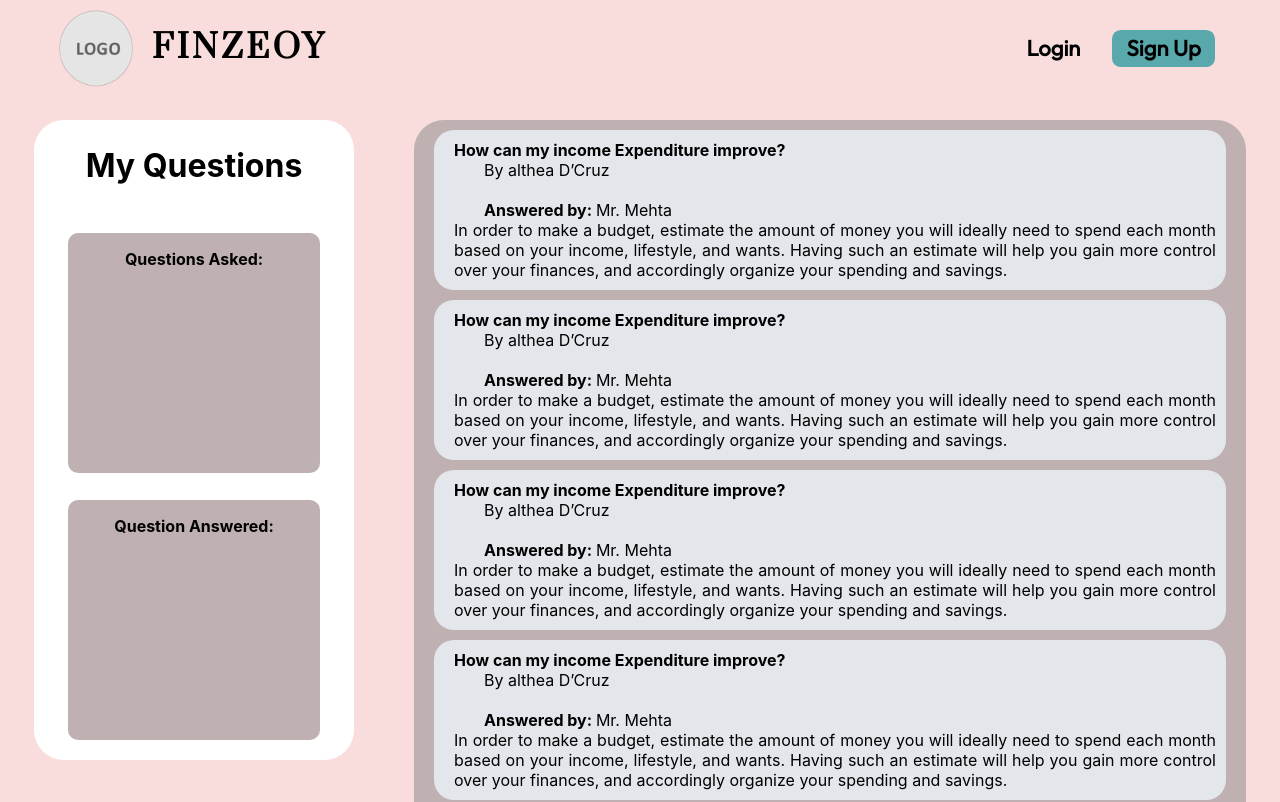
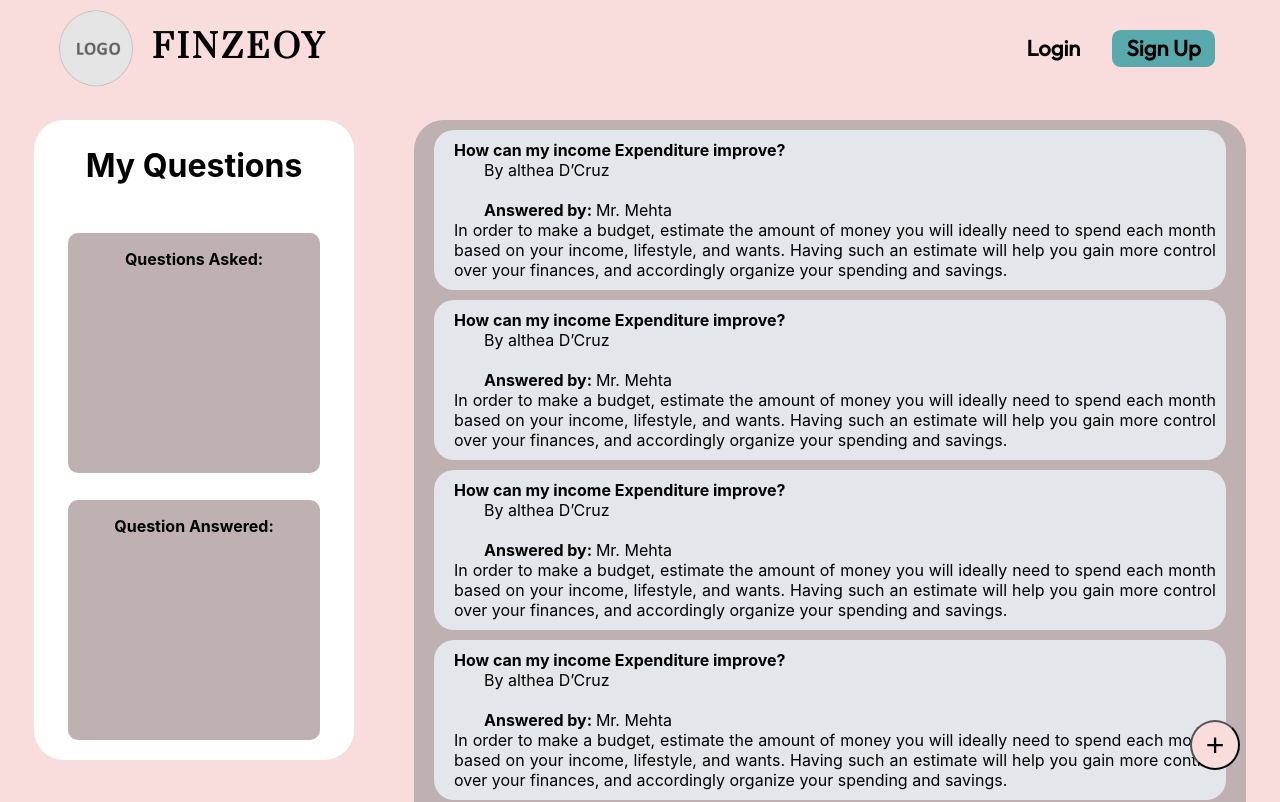
Before and after one commit to adhish-bahl/Finzeoy, a React (Create React App) app: page /discussion in a window 1280 px wide. Shown: the top 802 px of the page. Built offline with nearby package versions, Linux system fonts and the light colour scheme.

Commit message:
adding animation

```diff
--- a/src/components/Discussion.js
+++ b/src/components/Discussion.js
@@ -5,6 +5,7 @@ import DiscussionBox from './DiscussionBox'
 function Discussion() {
   return (
     <div className='discussionContainer'>
+        <button type="submit" className='postButton'>+</button>
         <div className="DCleft">
             <div className="DClheading">
                 <h1>My Questions</h1>
--- a/src/styles/Discussion.css
+++ b/src/styles/Discussion.css
@@ -8,6 +8,9 @@
     top: 0px;
     z-index: -50;
     background-color: #f9dddd;
+    height: fit-content;
+    /* overflow-y: hidden; */
+    /* overflow-x: hidden; */
 }
 
 .DCleft {
@@ -32,6 +35,7 @@
     border-radius: 10px;
     padding: 5px;
     width: 90%;
+    height: fit-content;
 }
 
 .DCRlower {
@@ -41,6 +45,7 @@
     padding: 5px;
     width: 90%;
     margin-bottom: 15px;
+    height: fit-content;
 }
 
 .DCRlower h1, .DCRupper h1 {
@@ -56,4 +61,43 @@
     margin-left: 30px;
     margin-right: 20px;
     border-radius: 30px;
+    /* overflow: hidden; */
+    /* scroll-behavior: smooth; */
 }
+
+.postButton {
+    position: fixed;
+    bottom: 30px;
+    right: 40px;
+    font-size: 2rem;
+    border-radius: 50px;
+    width: 50px;
+    height: 50px;
+    background-color: #f9dddd;
+}
+
+@-webkit-keyframes rotate-center {
+  0% {
+    -webkit-transform: rotate(0);
+            transform: rotate(0);
+  }
+  100% {
+    -webkit-transform: rotate(360deg);
+            transform: rotate(360deg);
+  }
+}
+@keyframes rotate-center {
+  0% {
+    -webkit-transform: rotate(0);
+            transform: rotate(0);
+  }
+  100% {
+    -webkit-transform: rotate(360deg);
+            transform: rotate(360deg);
+  }
+}
+
+.postButton:hover {
+	-webkit-animation: rotate-center 0.3s linear 1 both;
+	        animation: rotate-center 0.3s linear 1 both;
+}
--- a/src/styles/DiscussionBox.css
+++ b/src/styles/DiscussionBox.css
@@ -6,6 +6,8 @@
     border-radius: 20px;
     padding: 10px;
     padding-left: 20px;
+    /* overflow-x: hidden; */
+    /* overflow-y: hidden; */
 }
 
 .DBquestion {
```
